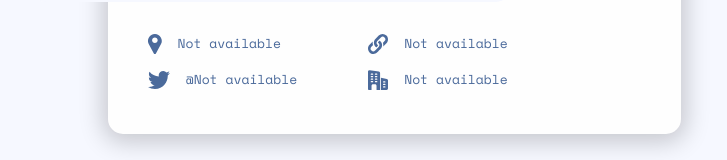
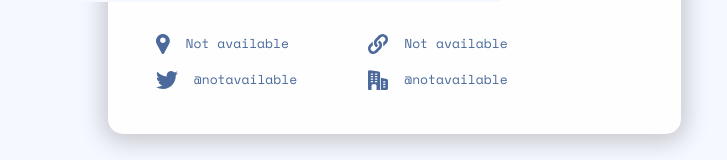
Before and after one commit to Hcmwebs/github-user-search, a React (Vite) app: page / in a window 1280 px wide. Shown: the part 600-760 px from the top of the page, without its empty margins (246-973 px from the left). Built offline with nearby package versions, Linux system fonts and the light colour scheme.

Commit message:
refactored the code
Signed-off-by: Heze <64218603+Hcmwebs@users.noreply.github.com>

```diff
--- a/src/components/Info.jsx
+++ b/src/components/Info.jsx
@@ -30,11 +30,11 @@ const Info = () => {
 					</li>
 					<li>
 						<img src={twitterIcon} alt={twitter_username} />@
-						{twitter_username || 'Not available'}
+						{twitter_username || 'notavailable'}
 					</li>
 					<li>
 						<img src={companyIcon} alt={company} />
-						{company || 'Not available'}
+						@{company || 'notavailable'}
 					</li>
 				</ul>
 			</div>
@@ -59,7 +59,7 @@ const Wrapper = styled.div`
 
 	.profileFooter {
 		width: 100%;
-		padding-inline: 1rem;
+		padding-inline: 1.5rem;
 		display: grid;
 		place-items: center;
 		ul {
@@ -77,11 +77,11 @@ const Wrapper = styled.div`
 			}
 		}
 		li {
-			width: 100%;
-			display: flex;
 			font-size: 0.8125rem;
 			font-weight: var(--regular);
 			line-height: 1.1875rem;
+			width: 100%;
+			display: flex;
 			gap: 1rem;
 		}
 
```
